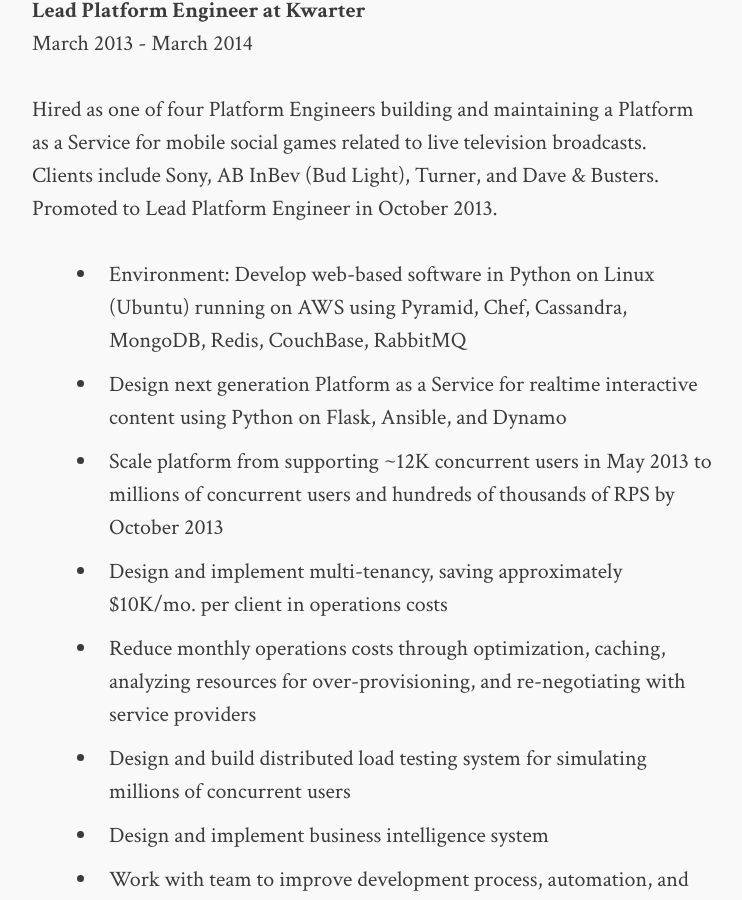
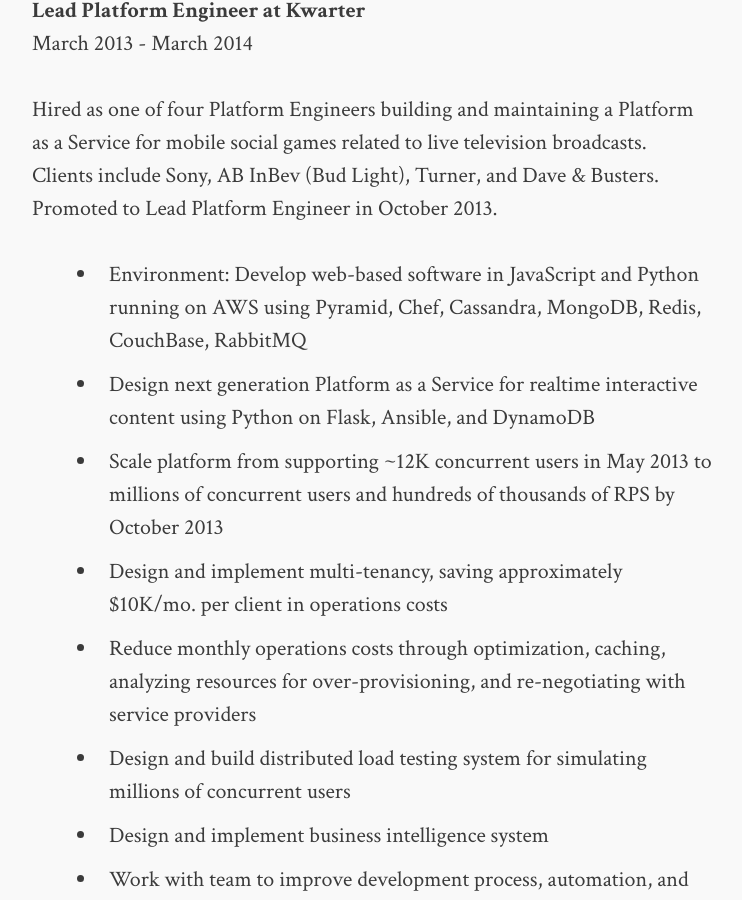
Before and after one commit to dkoepke/dkoepke.github.io, a Jekyll site: the page built from Resume.md, in a window 1280 px wide and 900 px high, scrolled down 2392 px. Shown: the whole window, without its empty margins (268-1010 px from the left). Built offline with Jekyll 4.4.1, drawn with Linux system fonts in a browser that asks for light colours.

Commit message:
Fix Kwarter experience

```diff
--- a/Resume.md
+++ b/Resume.md
@@ -49,8 +49,8 @@ March 2013 - March 2014
 
 Hired as one of four Platform Engineers building and maintaining a Platform as a Service for mobile social games related to live television broadcasts. Clients include Sony, AB InBev (Bud Light), Turner, and Dave & Busters. Promoted to Lead Platform Engineer in October 2013.
 
-* Environment: Develop web-based software in Python on Linux (Ubuntu) running on AWS using Pyramid, Chef, Cassandra, MongoDB, Redis, CouchBase, RabbitMQ
-* Design next generation Platform as a Service for realtime interactive content using Python on Flask, Ansible, and Dynamo
+* Environment: Develop web-based software in JavaScript and Python running on AWS using Pyramid, Chef, Cassandra, MongoDB, Redis, CouchBase, RabbitMQ
+* Design next generation Platform as a Service for realtime interactive content using Python on Flask, Ansible, and DynamoDB
 * Scale platform from supporting ~12K concurrent users in May 2013 to millions of concurrent users and hundreds of thousands of RPS by October 2013
 * Design and implement multi-tenancy, saving approximately $10K/mo. per client in operations costs
 * Reduce monthly operations costs through optimization, caching, analyzing resources for over-provisioning, and re-negotiating with service providers
```
